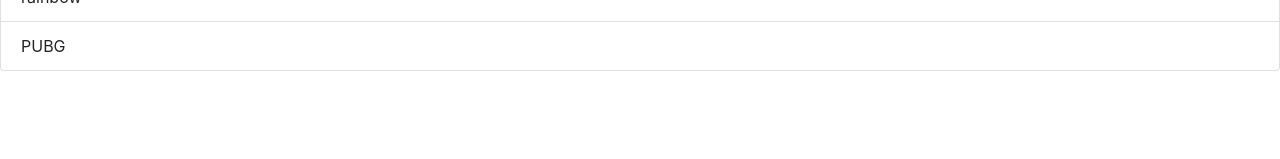
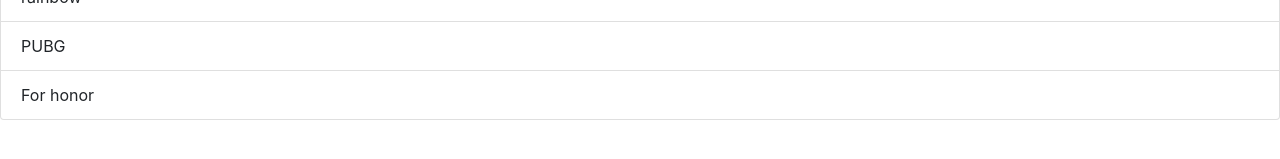
Before and after one commit to MaxxieMax/vebr-max-breunesse-325598-2, a plain HTML site: page index.html in a window 1280 px wide. Shown: the part 133-292 px from the top of the page. Drawn offline with nearby package versions, Linux system fonts and the light colour scheme.

Commit message:
vierde game

```diff
--- a/index.html
+++ b/index.html
@@ -17,6 +17,7 @@
         <li class="list-group-item">mario</li>
         <li class="list-group-item">rainbow</li>
         <li class="list-group-item">PUBG</li>
+        <li class="list-group-item">For honor</li>
       </ul>
 
     <!-- Optional JavaScript -->
```
